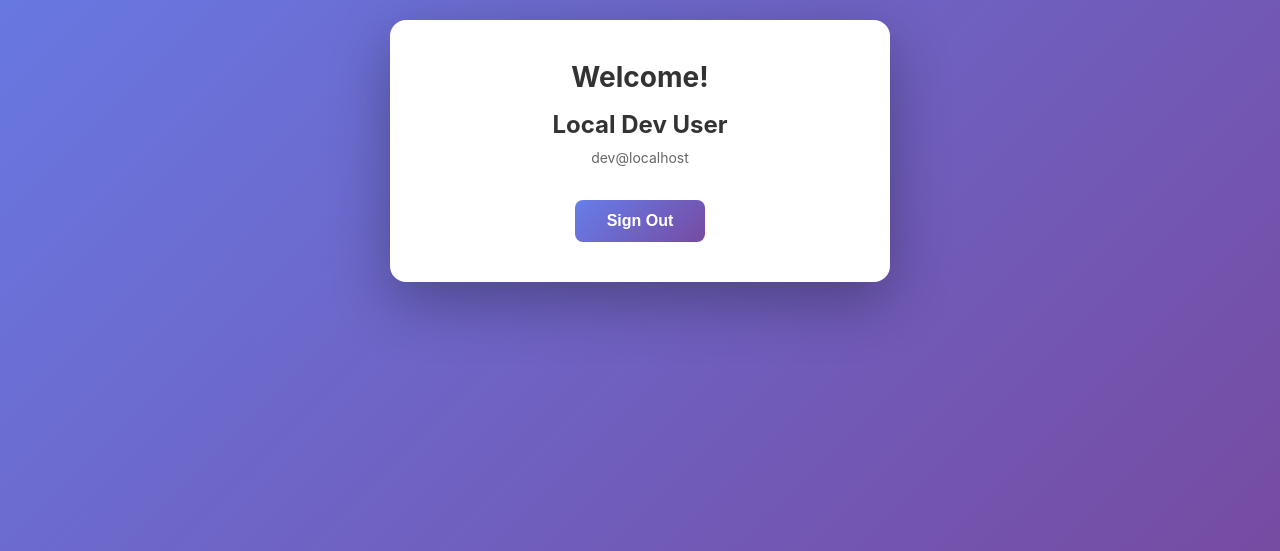
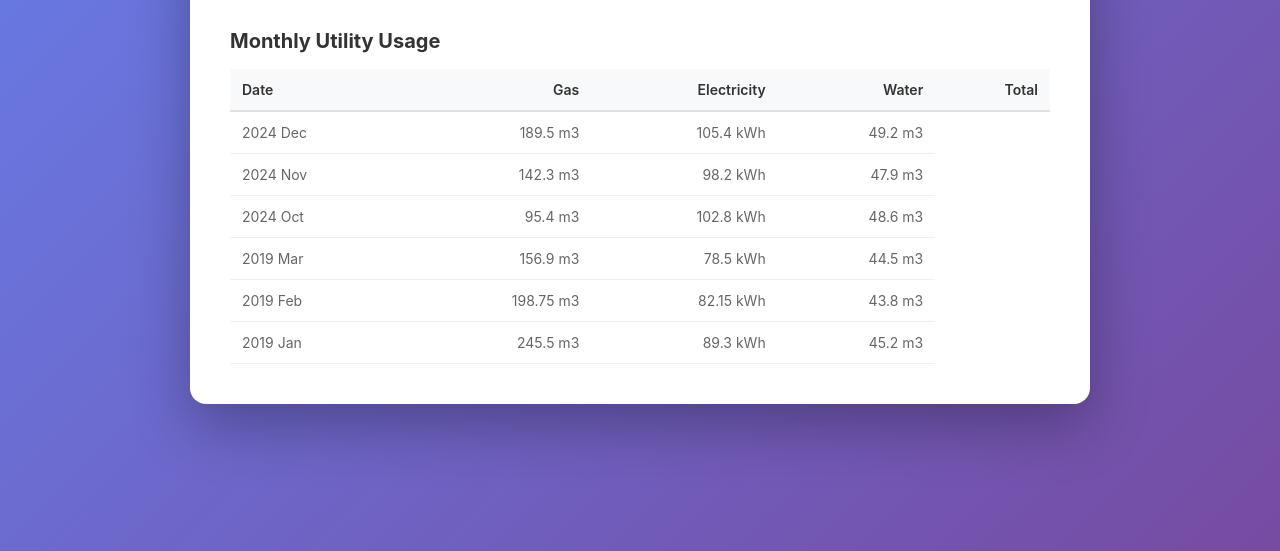
Before and after one commit to FaragoDavid/rezsi, a website built with Vite: page src/index.html in a window 1280 px wide. Shown: the part 249-800 px from the top of the page. Built offline with nearby package versions, Linux system fonts and the light colour scheme.

Commit message:
Add utility dashboard with CSV data and date-fns

```diff
--- a/package.json
+++ b/package.json
@@ -9,5 +9,8 @@
   "type": "module",
   "devDependencies": {
     "vite": "^7.3.1"
+  },
+  "dependencies": {
+    "date-fns": "^4.1.0"
   }
 }
--- /dev/null
+++ b/public/data.csv
@@ -0,0 +1,7 @@
+year,month,gas,electricity,water
+2019,1,245.50,89.30,45.20
+2019,2,198.75,82.15,43.80
+2019,3,156.90,78.50,44.50
+2024,10,95.40,102.80,48.60
+2024,11,142.30,98.20,47.90
+2024,12,189.50,105.40,49.20
--- a/src/auth-shared.js
+++ b/src/auth-shared.js
@@ -1,14 +1,17 @@
 // Shared UI logic for authentication
+import { loadUtilityData } from "./data-handler.js";
 
 export function showUserSection(user) {
   const loginSection = document.getElementById("login-section");
   const userSection = document.getElementById("user-section");
 
-  document.getElementById("user-name").textContent = user.displayName || "User";
   document.getElementById("user-email").textContent = user.email || "";
 
   loginSection.classList.add("hidden");
   userSection.classList.remove("hidden");
+
+  // Load utility data
+  loadUtilityData();
 }
 
 export function showLoginSection() {
--- /dev/null
+++ b/src/data-handler.js
@@ -0,0 +1,42 @@
+// Utility data management
+import { fetchUtilityData } from "./data-loader.js";
+import { format } from "date-fns";
+
+function buildUtilityTable(utilities) {
+  if (!utilities || utilities.length === 0) {
+    return '<tr><td colspan="5">No data available</td></tr>';
+  }
+
+  const sortedData = [...utilities].sort((a, b) => {
+    if (a.year !== b.year) return b.year - a.year;
+    return b.month - a.month;
+  });
+
+  return sortedData
+    .map((record) => {
+      const total = record.gas + record.electricity + record.water;
+      const date = new Date(record.year, record.month - 1);
+      return `
+        <tr>
+          <td>${format(date, "yyyy MMM")}</td>
+          <td>${record.gas} m3</td>
+          <td>${record.electricity} kWh</td>
+          <td>${record.water} m3</td>
+        </tr>
+      `;
+    })
+    .join("");
+}
+
+export async function loadUtilityData() {
+  const tbody = document.getElementById("utility-data");
+
+  try {
+    const utilities = await fetchUtilityData();
+    tbody.innerHTML = buildUtilityTable(utilities);
+  } catch (error) {
+    console.error("Error loading utility data:", error);
+    tbody.innerHTML =
+      '<tr><td colspan="5">Error loading data. Please try again.</td></tr>';
+  }
+}
--- /dev/null
+++ b/src/data-loader.js
@@ -0,0 +1,25 @@
+// Data loading utilities
+
+function parseCSV(csv) {
+  const lines = csv.trim().split("\n");
+  const headers = lines[0].split(",");
+
+  return lines.slice(1).map((line) => {
+    const values = line.split(",");
+    const record = {};
+    headers.forEach((header, index) => {
+      const value = values[index];
+      record[header] = isNaN(value) ? value : parseFloat(value);
+    });
+    return record;
+  });
+}
+
+export async function fetchUtilityData() {
+  const response = await fetch("/data.csv");
+  if (!response.ok) {
+    throw new Error("Failed to load data");
+  }
+  const csvText = await response.text();
+  return parseCSV(csvText);
+}
--- a/src/index.html
+++ b/src/index.html
@@ -43,12 +43,33 @@
 
       <div id="user-section" class="section hidden">
         <div class="card">
-          <h1>Welcome!</h1>
-          <div id="user-info">
-            <h2 id="user-name"></h2>
-            <p id="user-email"></p>
+          <div class="header">
+            <div>
+              <h1>Utility Dashboard</h1>
+              <p id="user-email" class="user-email"></p>
+            </div>
+            <button id="signout-button" class="btn">Sign Out</button>
           </div>
-          <button id="signout-button" class="btn">Sign Out</button>
+
+          <div class="data-section">
+            <h2>Monthly Utility Usage</h2>
+            <table id="utility-table">
+              <thead>
+                <tr>
+                  <th>Date</th>
+                  <th>Gas</th>
+                  <th>Electricity</th>
+                  <th>Water</th>
+                  <th>Total</th>
+                </tr>
+              </thead>
+              <tbody id="utility-data">
+                <tr>
+                  <td colspan="5">Loading data...</td>
+                </tr>
+              </tbody>
+            </table>
+          </div>
         </div>
       </div>
     </div>
--- a/src/styles.css
+++ b/src/styles.css
@@ -112,6 +112,80 @@ p {
   box-shadow: 0 2px 8px rgba(0, 0, 0, 0.15);
 }
 
+/* Utility Dashboard */
+.container {
+  max-width: 900px;
+}
+
+.header {
+  display: flex;
+  justify-content: space-between;
+  align-items: flex-start;
+  margin-bottom: 32px;
+  text-align: left;
+}
+
+.header h1 {
+  margin-bottom: 4px;
+}
+
+.user-email {
+  font-size: 14px;
+  color: #666;
+  margin-bottom: 0;
+}
+
+.data-section {
+  margin-top: 24px;
+}
+
+.data-section h2 {
+  font-size: 20px;
+  color: #333;
+  margin-bottom: 16px;
+  text-align: left;
+}
+
+#utility-table {
+  width: 100%;
+  border-collapse: collapse;
+  text-align: left;
+}
+
+#utility-table thead {
+  background: #f8f9fa;
+  border-bottom: 2px solid #e0e0e0;
+}
+
+#utility-table th {
+  padding: 12px;
+  font-weight: 600;
+  color: #333;
+  font-size: 14px;
+}
+
+#utility-table td {
+  padding: 12px;
+  border-bottom: 1px solid #f0f0f0;
+  color: #666;
+  font-size: 14px;
+}
+
+#utility-table tbody tr:hover {
+  background: #fafafa;
+}
+
+#utility-table th:nth-child(2),
+#utility-table th:nth-child(3),
+#utility-table th:nth-child(4),
+#utility-table th:nth-child(5),
+#utility-table td:nth-child(2),
+#utility-table td:nth-child(3),
+#utility-table td:nth-child(4),
+#utility-table td:nth-child(5) {
+  text-align: right;
+}
+
 @media (max-width: 600px) {
   .card {
     padding: 30px 20px;
@@ -124,4 +198,18 @@ p {
   p {
     font-size: 14px;
   }
+
+  .header {
+    flex-direction: column;
+    gap: 16px;
+  }
+
+  #utility-table {
+    font-size: 12px;
+  }
+
+  #utility-table th,
+  #utility-table td {
+    padding: 8px 4px;
+  }
 }
--- a/vite.config.js
+++ b/vite.config.js
@@ -1,8 +1,9 @@
 import { defineConfig } from "vite";
 
-export default defineConfig({
+export default defineConfig(({ mode }) => ({
   root: "src",
-  base: "/rezsi/",
+  base: mode === "production" ? "/rezsi/" : "/",
+  publicDir: "../public",
   build: {
     outDir: "../docs",
     emptyOutDir: true,
@@ -10,4 +11,4 @@ export default defineConfig({
   server: {
     port: 8000,
   },
-});
+}));
```
Also changed, not shown: 1 other file.
